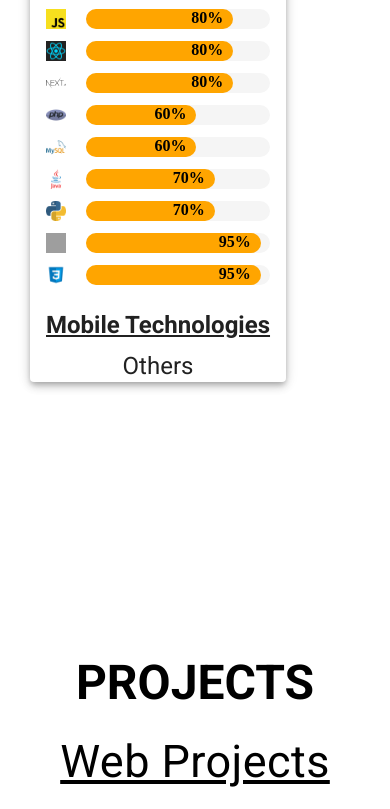
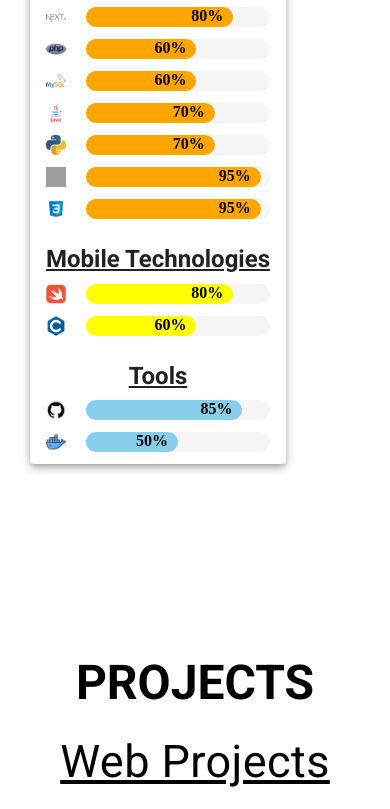
Before and after one commit to wangkalbi-gernessen/next-portfolio-website, a Next.js app: page / in a window 390 px wide. Shown: the part 1340-2149 px from the top of the page. Built offline with nearby package versions, Linux system fonts and the light colour scheme; grey boxes are pictures that could not be loaded.

Commit message:
Change mobile and tool skills progressbar

```diff
--- a/components/Skills.js
+++ b/components/Skills.js
@@ -17,31 +17,28 @@ const useStyles = makeStyles({
     width: "100%",
     margin: "0 auto",
   },
-  // languageIcon: {
-  //   width: "10%",
-  // },
-  // images: {
-  //   zIndex: "1"
-  // },
-  // container: {
-  //   width: "90%",
-  //   backgroundColor: "#ddd",
-  //   borderRadius: "20px"
-  // },
 });
 
 const Skills = () => {
   const classes = useStyles();
-  const skills = [
+  const webSkills = [
     {image: "/javascript.png", progress: 80},
     {image: "/react.png", progress: 80},
     {image: "/nextjs.png", progress: 80},{image: "/php.png", progress: 60},
     {image: "/mysql.png", progress: 60},
     {image: "/java.png", progress: 70},
     {image: "/python.png", progress: 70},{image: "/html5.png", progress: 95},{image: "/css.png", progress: 95}
+  ];
+  const mobileSkills = [
+    {image: "/swift.png", progress: 80},
+    {image: "/c.png", progress: 60},
+  ];
+  const toolSkills = [
+    {image: "/github.png", progress: 85},
+    {image: "/docker.png", progress: 50},
+  ];
 
 
-  ]
 
   return (
     <Grid spacing={0} container direction="column" justify="center" alignItems="center"className={classes.content} id="skills">
@@ -50,50 +47,38 @@ const Skills = () => {
         <Paper elevation={5}>
           <Container className={classes.skills}>
             <Typography align="center" variant="h5" gutterBottom="true" style={{paddingTop: "20px", textDecoration: "underline", fontWeight: "bold"}}>Web Technologies</Typography>
-            { skills.map((skill) => (
+            { webSkills.map((webSkill) => (
             <Grid container spacing={2}>
               <Grid item xs={2}>
-                <Image src={skill.image} width={20} height={20}/>
+                <Image src={webSkill.image} width={20} height={20}/>
               </Grid>
               <Grid item xs={10}>
-                <Progressbar bgcolor="orange" progress={skill.progress} height={20}/>
+                <Progressbar bgcolor="orange" progress={webSkill.progress} height={20}/>
               </Grid>
             </Grid>
             ))}
             <Typography align="center" variant="h5" gutterBottom="true" style={{paddingTop: "20px", textDecoration: "underline", fontWeight: "bold"}}>Mobile Technologies</Typography>
-        {/* <div className={classes.language}>
-          <div className={classes.languageIcon}>
-            <Image src="/swift.png" width={30} height={30}/>
-          </div>
-          <div className={classes.container}>
-            <div className="skills swift">80%</div>
-          </div>
-        </div>
-        <div className={classes.language}>
-          <div className={classes.languageIcon}>
-            <Image src="/c.png" width={30} height={30}/>
-          </div>
-          <div className={classes.container}>
-            <div className="skills objective-c">60%</div>
-          </div>
-        </div> */}
-        <Typography align="center" variant="h5" gutterBottom="true">Others</Typography>
-        {/* <div className={classes.language}>
-          <div className={classes.languageIcon}>
-            <Image src="/github.png" width={30} height={30}/>
-          </div>
-          <div className={classes.container}>
-            <div className="skills github">85%</div>
-          </div>
-        </div>
-        <div className={classes.language}>
-          <div className={classes.languageIcon}>
-            <Image src="/docker.png" width={30} height={30}/>
-          </div>
-          <div className={classes.container}>
-            <div className="skills docker">50%</div>
-          </div>
-        </div> */}
+            { mobileSkills.map((mobileSkill) => (
+            <Grid container spacing={2}>
+              <Grid item xs={2}>
+                <Image src={mobileSkill.image} width={20} height={20}/>
+              </Grid>
+              <Grid item xs={10}>
+                <Progressbar bgcolor="yellow" progress={mobileSkill.progress} height={20}/>
+              </Grid>
+            </Grid>
+            ))}
+            <Typography align="center" variant="h5" gutterBottom="true" style={{paddingTop: "20px", textDecoration: "underline", fontWeight: "bold"}}>Tools</Typography>
+            { toolSkills.map((toolSkill) => (
+            <Grid container spacing={2}>
+              <Grid item xs={2}>
+                <Image src={toolSkill.image} width={20} height={20}/>
+              </Grid>
+              <Grid item xs={10}>
+                <Progressbar bgcolor="skyblue" progress={toolSkill.progress} height={20}/>
+              </Grid>
+            </Grid>
+            ))}
           </Container>
         </Paper>
       </Grid>
```
